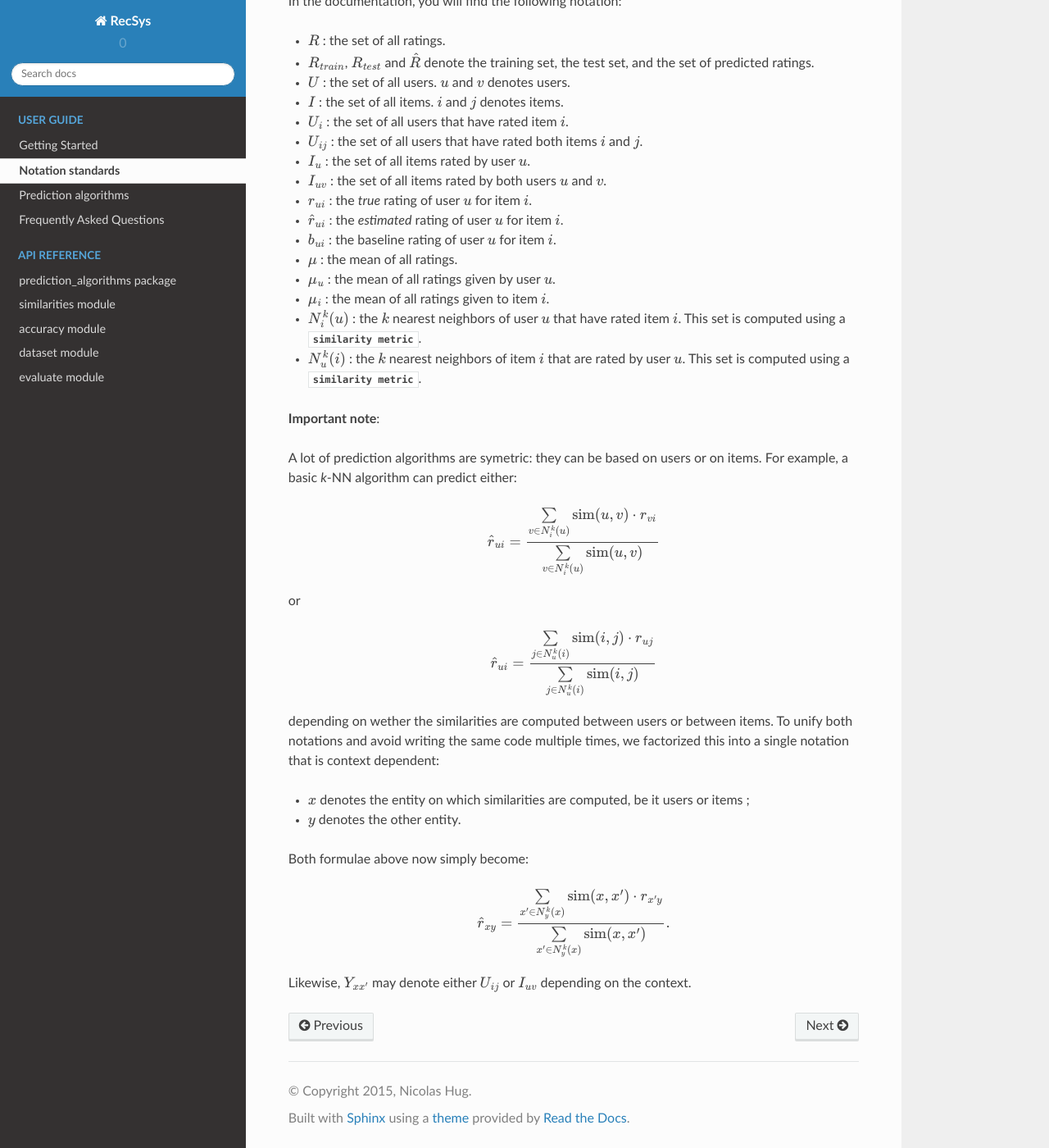
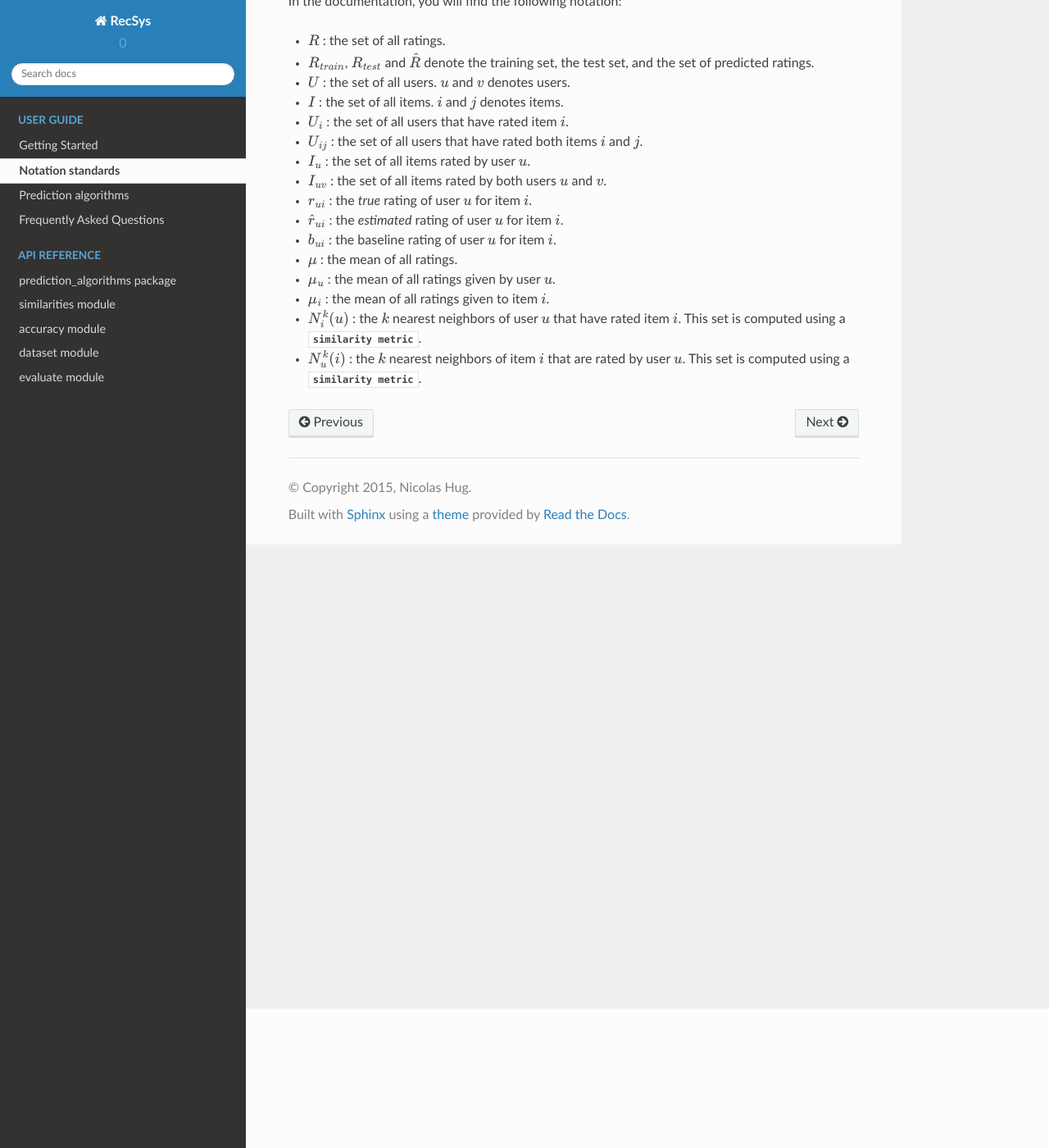
Before and after one commit to NicolasHug/Surprise, a Sphinx documentation site: the page built from doc/source/notation_standards.rst, in a window 1280 px wide and 1400 px high, scrolled down 170 px. Shown: the whole window at 82% size. Built offline with Sphinx 7.4.7 and the Read the Docs theme 2.0.0, drawn with Linux system fonts in a browser that asks for light colours.

Commit message:
added todo and removed xy stuff from notation standards

```diff
--- a/doc/source/notation_standards.rst
+++ b/doc/source/notation_standards.rst
@@ -30,38 +30,3 @@ In the documentation, you will find the following notation:
 * :math:`N_u^k(i)` : the :math:`k` nearest neighbors of item :math:`i` that
   are rated by user :math:`u`. This set is computed using a :py:mod:`similarity
   metric <recsys.similarities>`.
-
-**Important note**:
-
-A lot of prediction algorithms are symetric: they can be based on users or on
-items. For example, a basic *k*-NN algorithm can predict either:
-
-.. math::
-  \hat{r}_{ui} = \frac{
-  \sum\limits_{v \in N^k_i(u)} \text{sim}(u, v) \cdot r_{vi}}
-  {\sum\limits_{v \in N^k_i(u)} \text{sim}(u, v)}
-
-or
-
-.. math::
-  \hat{r}_{ui} = \frac{
-  \sum\limits_{j \in N^k_u(i)} \text{sim}(i, j) \cdot r_{uj}}
-  {\sum\limits_{j \in N^k_u(i)} \text{sim}(i, j)}
-
-depending on wether the similarities are computed between users or between
-items. To unify both notations and avoid writing the same code multiple times,
-we factorized this into a single notation that is context dependent:
-
-* :math:`x` denotes the entity on which similarities are computed, be it users
-  or items ;
-* :math:`y` denotes the other entity.
-
-Both formulae above now simply become:
-
-.. math::
-  \hat{r}_{xy} = \frac{
-  \sum\limits_{x' \in N^k_y(x)} \text{sim}(x, x') \cdot r_{x'y}}
-  {\sum\limits_{x' \in N^k_y(x)} \text{sim}(x, x')}.
-
-Likewise, :math:`Y_{xx'}` may denote either :math:`U_{ij}` or :math:`I_{uv}`
-depending on the context.
```
Also changed, not shown: TODO.md (+5 -3 lines).
